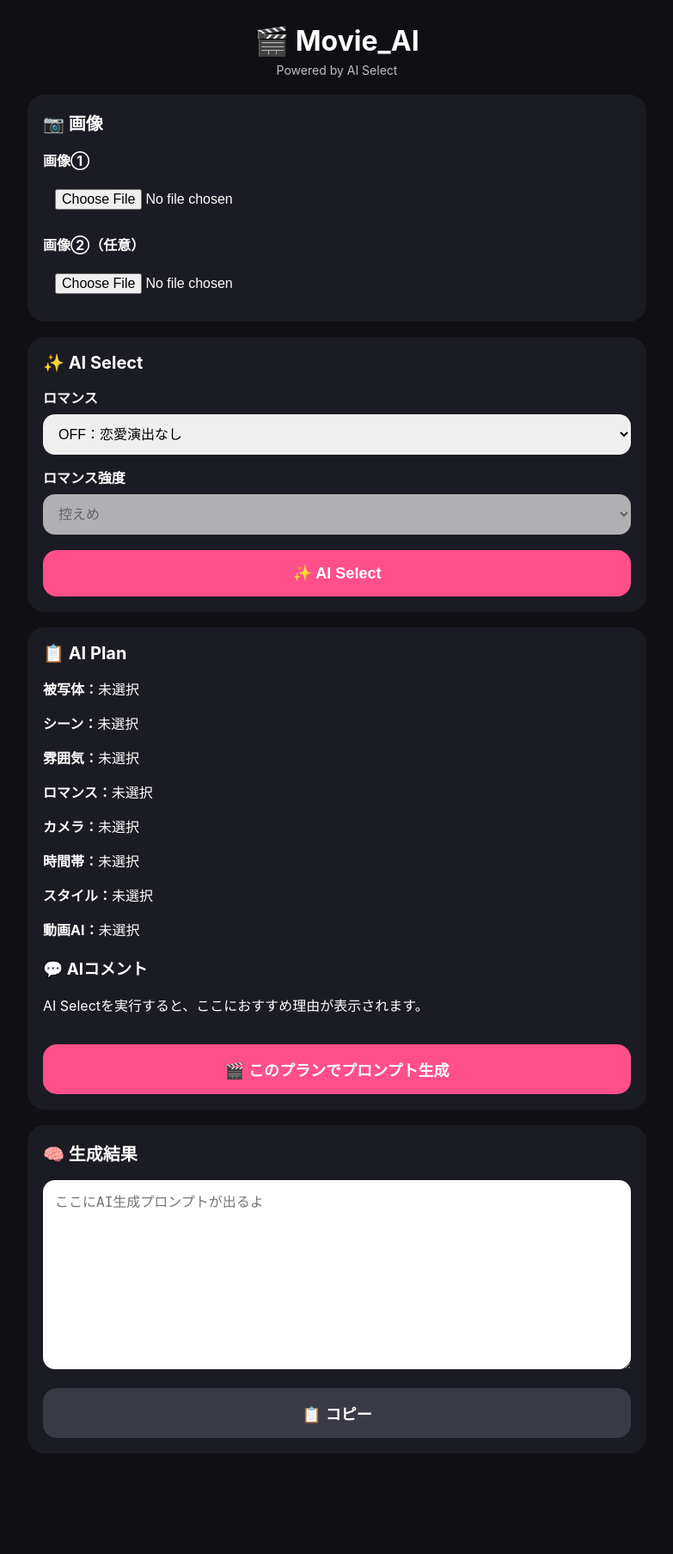
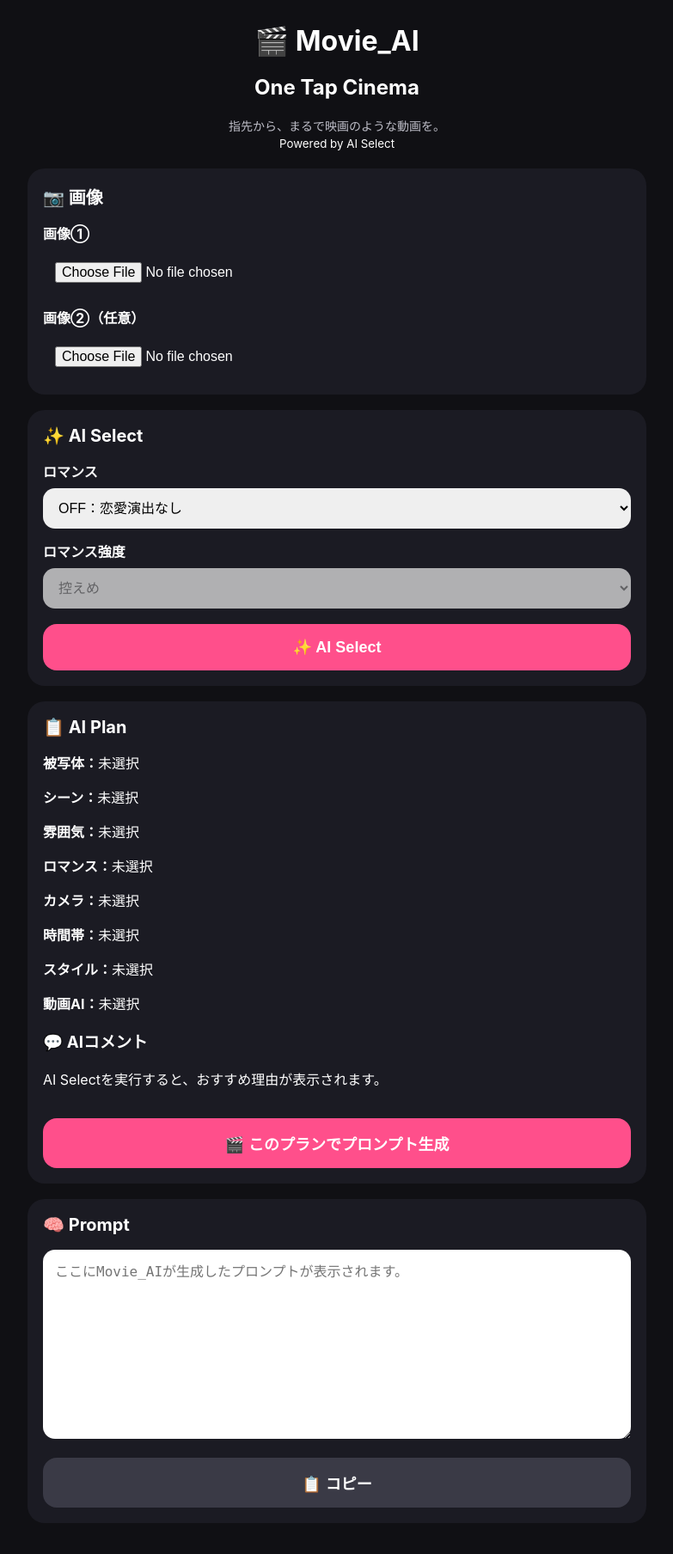
Before and after one commit to jv8gbf476b-ctrl/Movie_AI, a Flask app: page / in a window 1280 px wide. Shown: the whole page at 86% size, without its empty margins (248-1031 px from the left). Before the commit the page ends 1691 px from the top, so only its background shows below. Run offline with Flask 3, Linux system fonts and the light colour scheme.

Commit message:
Update index.html

```diff
--- a/templates/index.html
+++ b/templates/index.html
@@ -5,9 +5,9 @@
 <meta charset="UTF-8">
 <meta name="viewport" content="width=device-width, initial-scale=1.0">
 
-<title>Movie_AI | AI Select</title>
+<title>Movie_AI | One Tap Cinema</title>
 
-<link rel="stylesheet" href="{{ url_for('static', filename='css/style.css') }}?v=ais1">
+<link rel="stylesheet" href="{{ url_for('static', filename='css/style.css') }}?v=sprint23">
 </head>
 
 <body>
@@ -16,7 +16,12 @@
 
 <header>
 <h1>🎬 Movie_AI</h1>
-<p>Powered by AI Select</p>
+
+<h2>One Tap Cinema</h2>
+
+<p>指先から、まるで映画のような動画を。</p>
+
+<small>Powered by AI Select</small>
 </header>
 
 <main>
@@ -31,60 +36,96 @@
 <label>画像②（任意）</label>
 <input type="file" id="photo2" accept="image/*">
 <img id="preview2" class="preview">
+
 </section>
 
 <section class="card">
+
 <h2>✨ AI Select</h2>
 
 <label>ロマンス</label>
+
 <select id="romanceMode">
 <option value="off">OFF：恋愛演出なし</option>
 <option value="on">ON：恋愛演出あり</option>
 </select>
 
 <label>ロマンス強度</label>
+
 <select id="romanceLevel">
 <option value="soft">控えめ</option>
 <option value="romantic">ロマンチック</option>
 <option value="passionate">情熱的</option>
 </select>
 
-<button id="selectBtn">✨ AI Select</button>
+<button id="selectBtn">
+✨ AI Select
+</button>
+
 </section>
 
 <section class="card" id="planCard">
+
 <h2>📋 AI Plan</h2>
 
 <div class="planBox">
+
 <p><strong>被写体：</strong><span id="planSubject">未選択</span></p>
+
 <p><strong>シーン：</strong><span id="planScene">未選択</span></p>
+
 <p><strong>雰囲気：</strong><span id="planMood">未選択</span></p>
+
 <p><strong>ロマンス：</strong><span id="planRomance">未選択</span></p>
+
 <p><strong>カメラ：</strong><span id="planCamera">未選択</span></p>
+
 <p><strong>時間帯：</strong><span id="planTime">未選択</span></p>
+
 <p><strong>スタイル：</strong><span id="planStyle">未選択</span></p>
+
 <p><strong>動画AI：</strong><span id="planService">未選択</span></p>
+
 </div>
 
 <div class="reasonBox">
+
 <h3>💬 AIコメント</h3>
-<p id="planReason">AI Selectを実行すると、ここにおすすめ理由が表示されます。</p>
+
+<p id="planReason">
+AI Selectを実行すると、おすすめ理由が表示されます。
+</p>
+
 </div>
 
-<button id="generateBtn">🎬 このプランでプロンプト生成</button>
+<button id="generateBtn">
+🎬 このプランでプロンプト生成
+</button>
+
 </section>
 
 <section class="card">
-<h2>🧠 生成結果</h2>
-<textarea id="result" placeholder="ここにAI生成プロンプトが出るよ"></textarea>
-<button id="copyBtn" class="subButton">📋 コピー</button>
+
+<h2>🧠 Prompt</h2>
+
+<textarea
+id="result"
+placeholder="ここにMovie_AIが生成したプロンプトが表示されます。"></textarea>
+
+<button
+id="copyBtn"
+class="subButton">
+📋 コピー
+</button>
+
 </section>
 
 </main>
 
 </div>
 
-<script src="{{ url_for('static', filename='js/script.js') }}?v=ais1"></script>
+<script src="{{ url_for('static', filename='js/script.js') }}?v=sprint23"></script>
 
 </body>
+
 </html>
```
